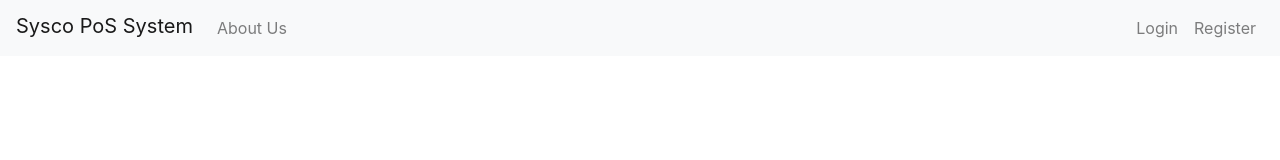
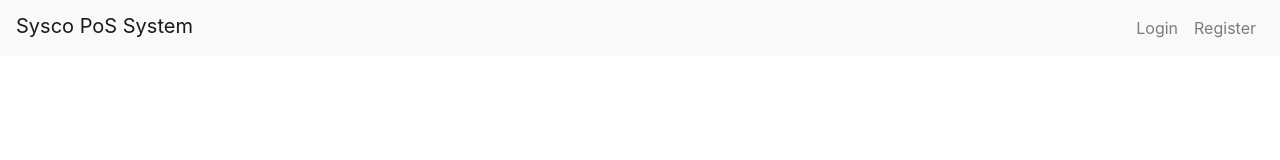
Before and after one commit to Dilu9218/sysco-pos-react-front-end, a React (Create React App) app: page /login in a window 1280 px wide. Shown: the top 160 px of the page. Built offline with nearby package versions, Linux system fonts and the light colour scheme.

Commit message:
removed about us

```diff
--- a/src/components/Header.js
+++ b/src/components/Header.js
@@ -19,10 +19,7 @@ function HeaderAccordingLogStatus(props) {
         return (
             <div className="collapse navbar-collapse">
                 <Link className="navbar-brand" style={{ paddingTop: '0px' }} to="/">Sysco PoS System</Link>
-                <div className="navbar-nav mr-auto mt-2 mt-lg-0">
-                    <Link className="nav-item nav-link" to="/about_us">About Us</Link>
-                </div>
-                <div className="navbar-nav my-2 my-lg-0">
+                <div className="navbar-nav ml-auto">
                     <Link className="nav-item nav-link" to="/login">Login</Link>
                     <Link className="nav-item nav-link" to="/register">Register</Link>
                 </div>
```
